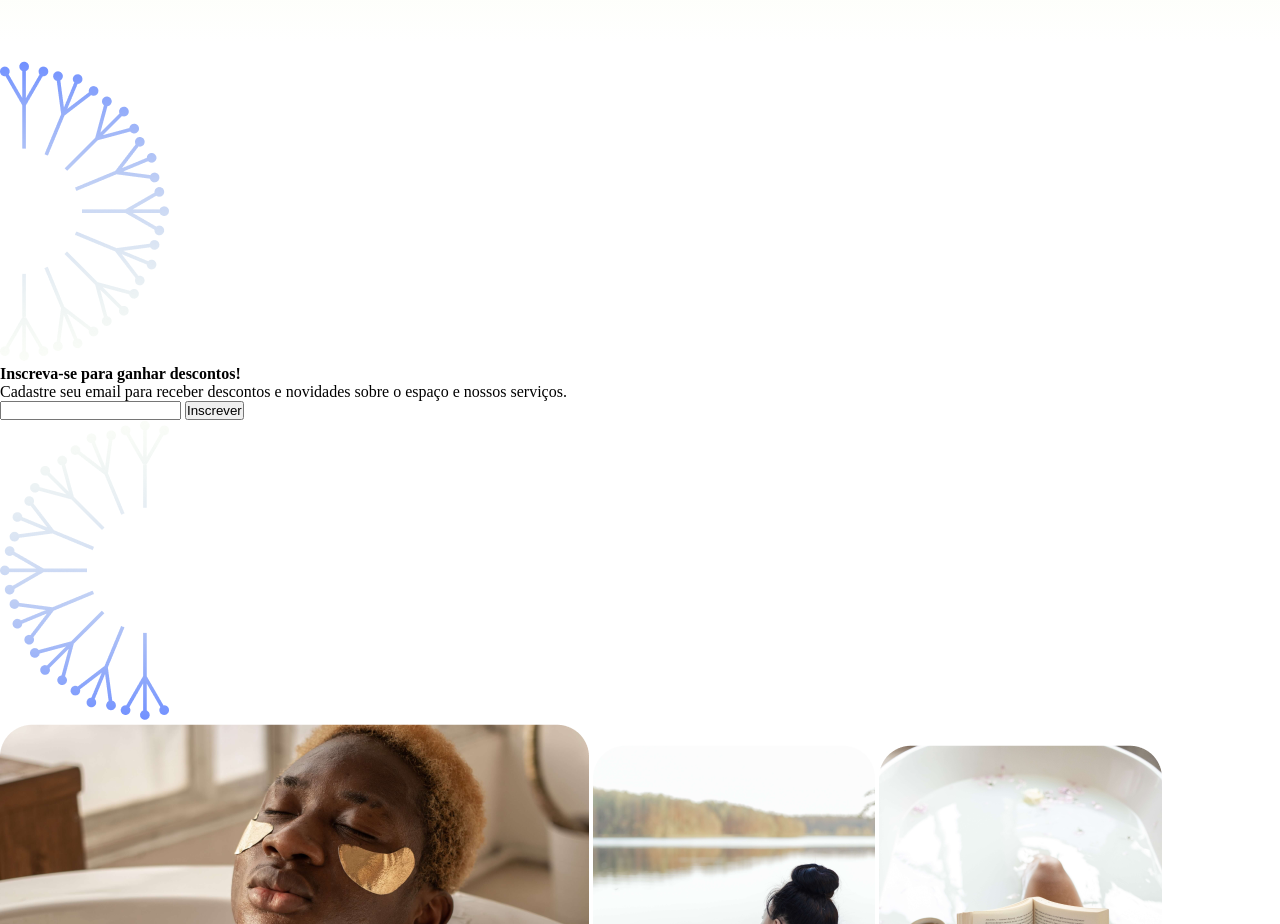
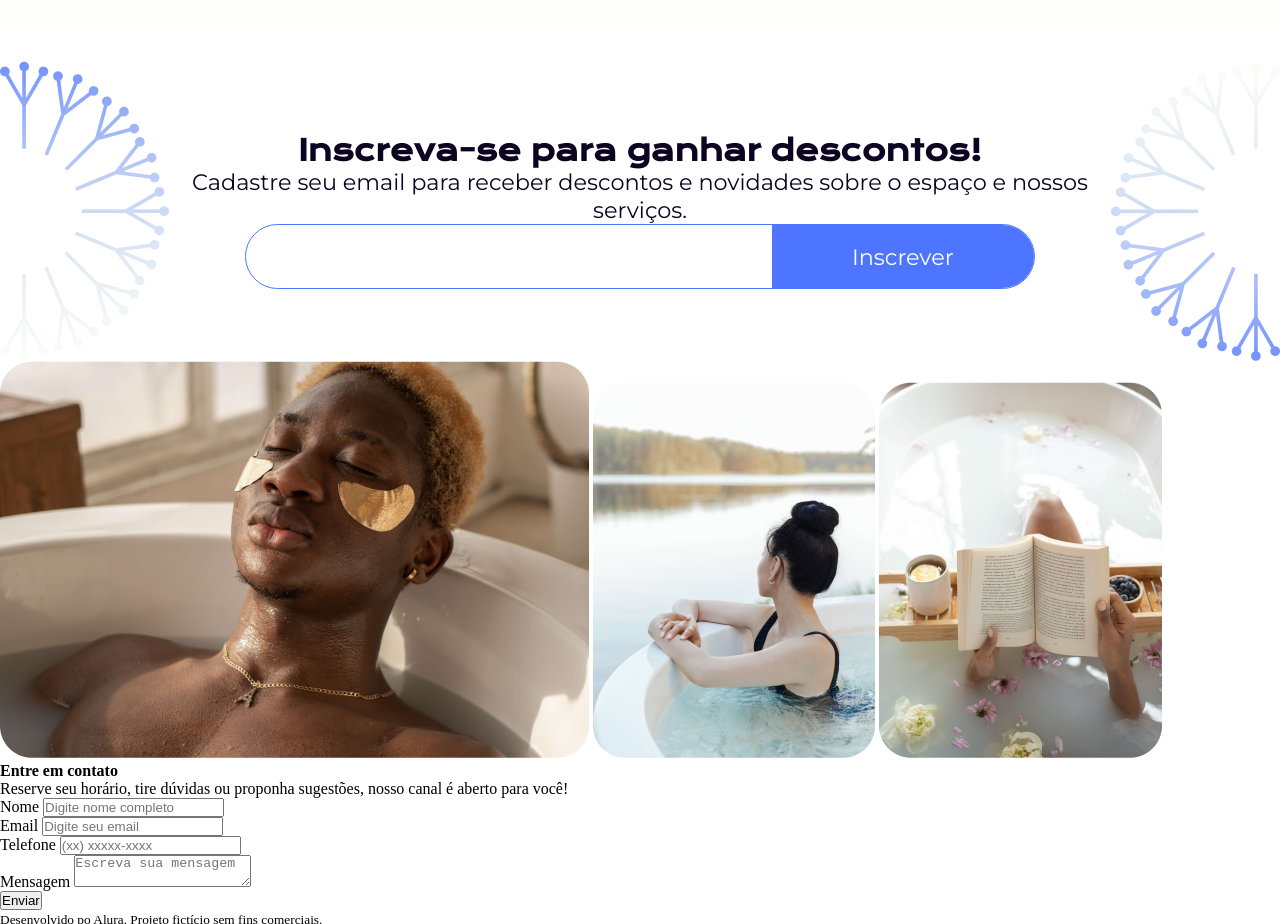
Before and after one commit to NickProfessor/calmaria-spa, a website built with Vite: page index.html in a window 1280 px wide. Shown: the part 2038-2962 px from the top of the page. Built offline with nearby package versions, Linux system fonts and the light colour scheme.

Commit message:
Aula 04 - Criando a seção desconto, aplicando variáveis em escopos locais, realizando operações matematicas

```diff
--- /dev/null
+++ b/styles/components/_desconto.scss
@@ -0,0 +1,50 @@
+@use "../abstract/mixins";
+@use "../abstract/variaveis";
+
+#desconto {
+  display: flex;
+  justify-content: space-between;
+  text-align: center;
+  align-items: center;
+  h4 {
+    @include mixins.ff-fs-cl(
+      variaveis.$ft-titulos,
+      1.8em,
+      variaveis.$cor-primaria
+    );
+  }
+  p {
+    @include mixins.ff-fs-cl(
+      variaveis.$ft-textos,
+      1.4em,
+      variaveis.$cor-primaria
+    );
+  }
+  .input-btn {
+    $largura-input: 790px;
+    width: $largura-input;
+    height: 65px;
+    border: 1px solid variaveis.$cor-secundaria;
+    border-radius: 65px;
+    margin: 0 auto;
+    display: flex;
+    input {
+      width: calc($largura-input * 0.65);
+      margin-left: 1.5em;
+      border: none;
+      outline: none;
+      @include mixins.ff-fs-cl(
+        variaveis.$ft-textos,
+        1.6em,
+        variaveis.$cor-primaria
+      );
+    }
+    button {
+      width: calc($largura-input * 0.35);
+      @include mixins.ff-fs-cl(variaveis.$ft-textos, 1.4em, white);
+      background-color: variaveis.$cor-secundaria;
+      border: none;
+      border-radius: 0 65px 65px 0;
+    }
+  }
+}
--- a/styles/style.scss
+++ b/styles/style.scss
@@ -3,3 +3,4 @@
 @use "./components/header";
 @use "./components/nosso-espaco";
 @use "./components/servicos";
+@use "./components/desconto";
```
